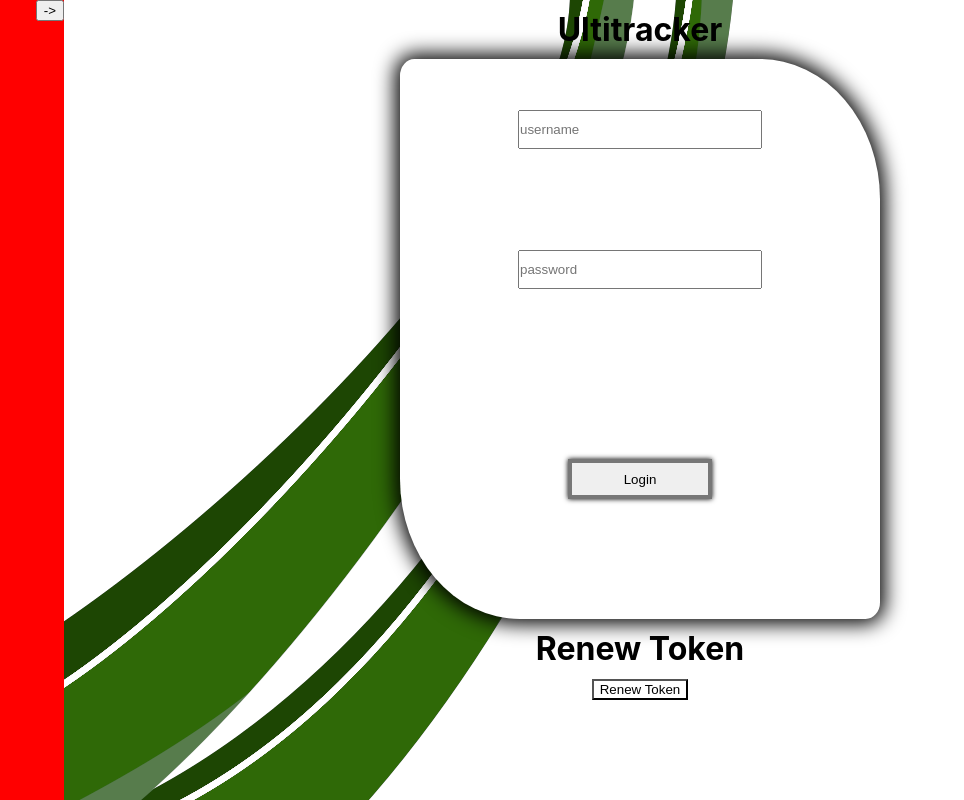
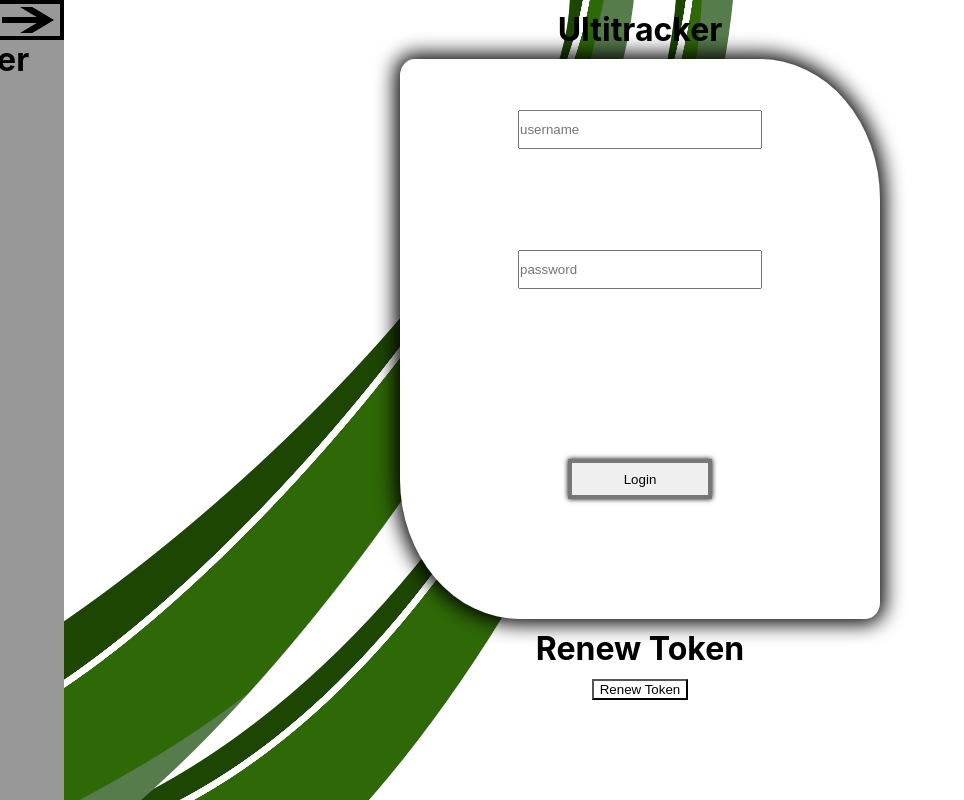
Before and after one commit to atheheath/ultitracker-frontend, a React app: page / in a window 1280 px wide. Shown: the whole page, without its empty margins (0-964 px from the left). Built offline with nearby package versions, Linux system fonts and the light colour scheme.

Commit message:
Update sidebar with new color and arrow

```diff
--- a/src/components/sidebar.js
+++ b/src/components/sidebar.js
@@ -6,24 +6,24 @@ class SidebarToggle extends React.Component {
     constructor(props) {
         super()
         this.state = {
-            buttonChar: "->",
-            open: 0
+            open: 0,
+            initialMargin: "-15vw"
         }
         this.toggle = this.toggle.bind(this);
     }
 
     toggle() {
         const newState = 1 - this.state.open;
-        const newWidth = (newState === 0) ? "-20%" : "0";
-        const newChar = (newState === 0) ? "->" : "<-";
+        const newWidth = (newState === 0) ? this.state.initialMargin : "0";
 
-        this.setState({open: newState, buttonChar: newChar})
+        this.setState({open: newState})
 
         document.getElementById("sidebar").style.marginLeft = newWidth;
+        document.getElementById("sidebarToggleButton").classList.toggle('rotated');
     }
 
     componentDidMount() {
-        document.getElementById("sidebar").style.marginLeft = "-20%";
+        document.getElementById("sidebar").style.marginLeft = this.state.initialMargin;
         document.getElementById("sidebarToggle").addEventListener("click", this.toggle, false);
     }
 
@@ -33,7 +33,10 @@ class SidebarToggle extends React.Component {
 
     render() {
         return (
-            <button id="sidebarToggle">{this.state.buttonChar}</button>
+            <div id="sidebarToggle">
+                <button id="sidebarToggleButton"/>
+            </div>
+
         )
     }
 }
--- a/src/stylesheets/sidebar.css
+++ b/src/stylesheets/sidebar.css
@@ -1,8 +1,9 @@
 #sidebar {
     margin-top: 0;
     padding: 0;
-    width: 25%;
-    background-color: red;
+    width: 20vw;
+    min-width: 100px;
+    background-color: #989898;
     position: fixed;
     height: 100%;
     /* overflow: auto; */
@@ -13,6 +14,32 @@
 
 #sidebarToggle {
     float: right;
+    position: relative;
+    width: 5vw;
+    height: 2.5vw;
+    border: 0.5vmin solid rgba(0, 0, 0, 1.0);
+    padding: 0;
+    margin: 0;
+    overflow: hidden;
+    outline: 0;
+}
+
+#sidebarToggleButton {
+    background-image: url("../static/images/rightArrow.png");
+    background-size: 100% 100%;
+    background-color: #989898;
+    transition: all 0.5s;
+    height: 80%;
+    width: 80%;
+    padding: 0;
+    margin: auto;
+    position: absolute;
+    top: 0; left: 0; bottom: 0; right: 0;
+    border: 0;
+}
+
+#sidebarToggleButton.rotated {
+    transform: rotate(180deg);
 }
 
 #sidebar li {
```
Also changed, not shown: src/static/images/rightArrow.png (added).
